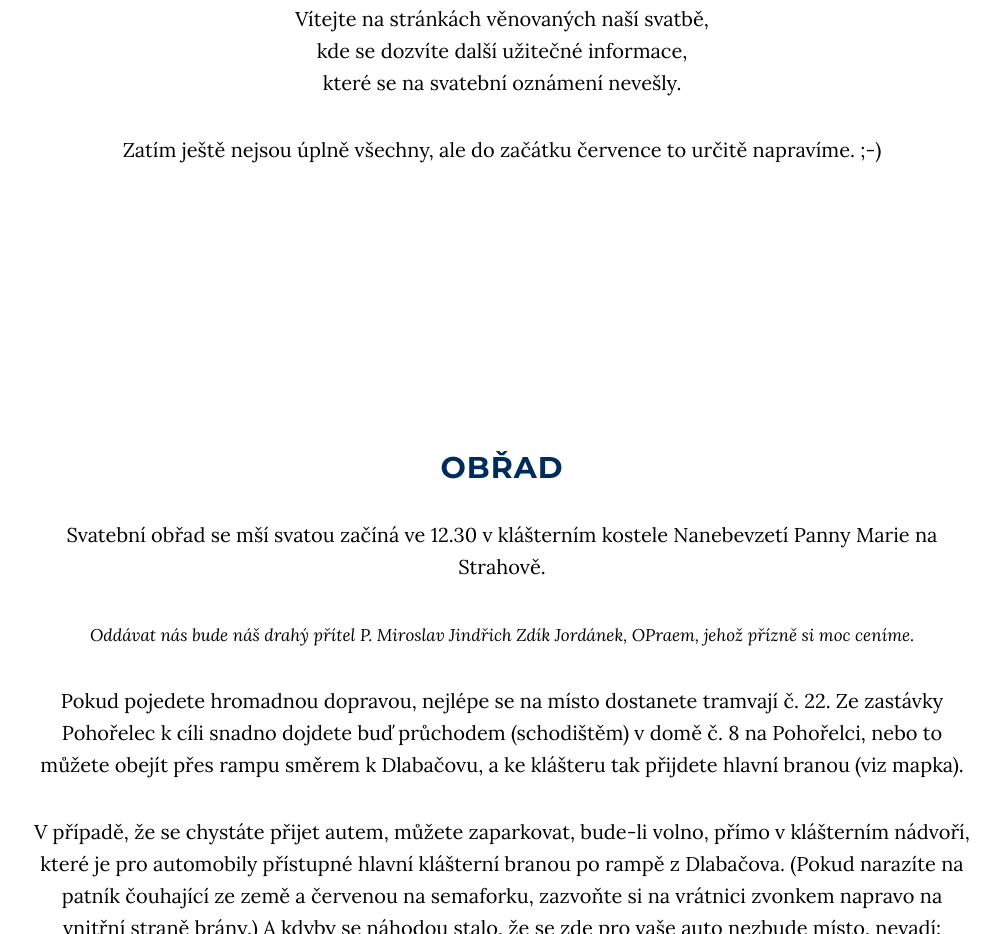
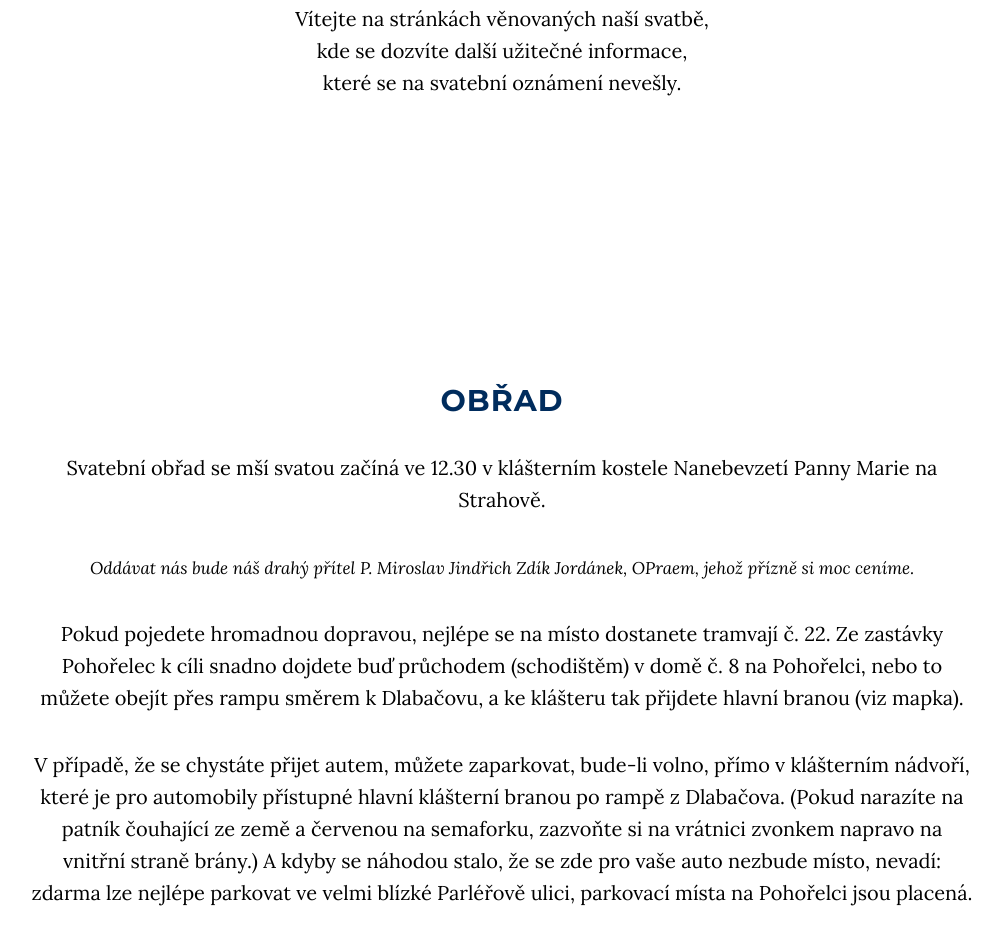
Before and after one commit to washany/annaadamian, a plain HTML site: page index.html in a window 1280 px wide. Shown: the part 1047-1981 px from the top of the page, without its empty margins (138-1140 px from the left). Drawn offline with Linux system fonts and the light colour scheme; some packages are replaced by stand-ins of ours; a script that the page names is missing.

Commit message:
oprava do konce cervence ...

```diff
--- a/index.html
+++ b/index.html
@@ -110,8 +110,7 @@
 kde se dozvíte další užitečné informace, <br />
 které se na svatební oznámení nevešly.
     </p>
-    <p>Zatím ještě nejsou úplně všechny, ale do začátku července to určitě napravíme. ;-)
-        </p>
+
             </div>
         </div>
 
```
